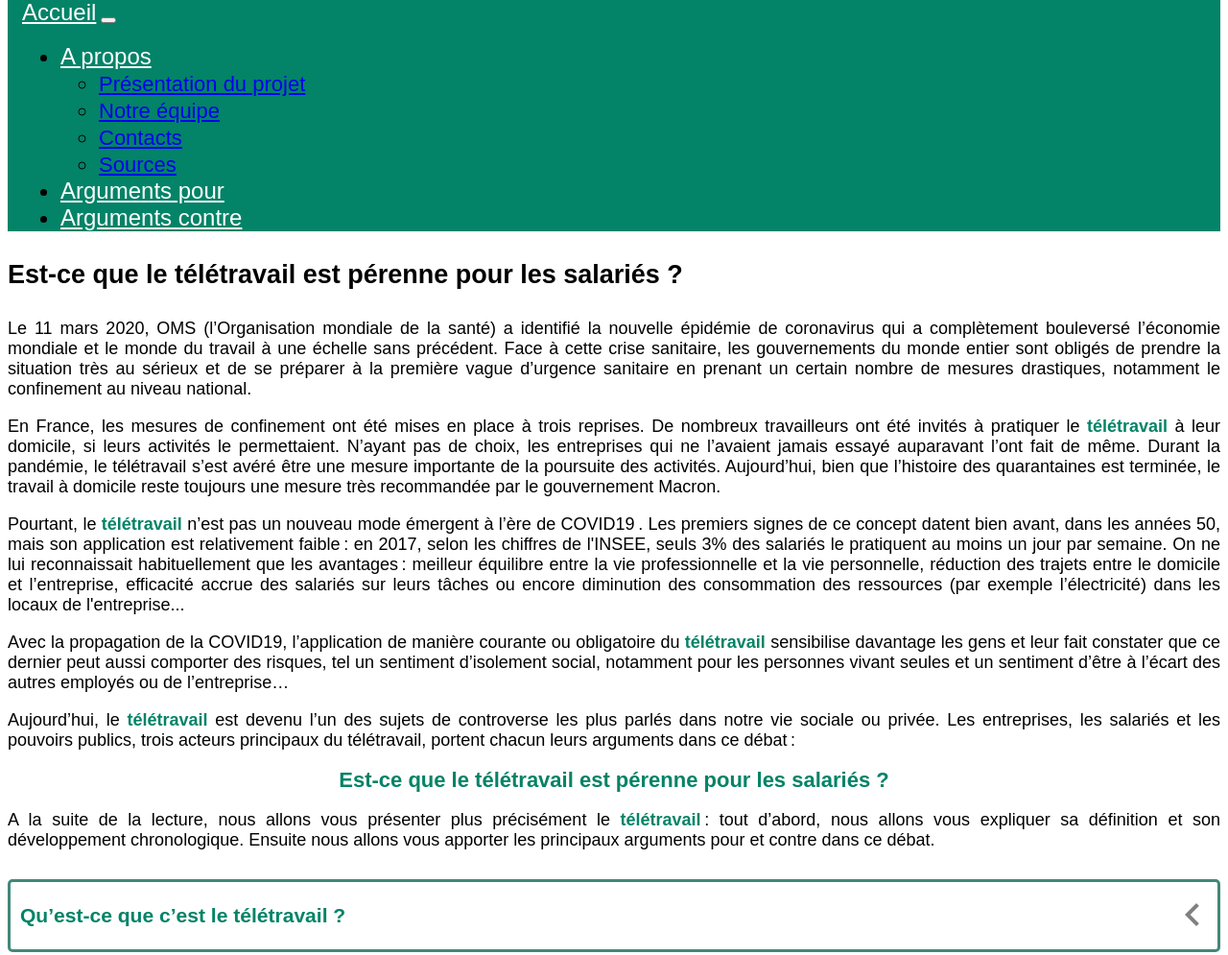
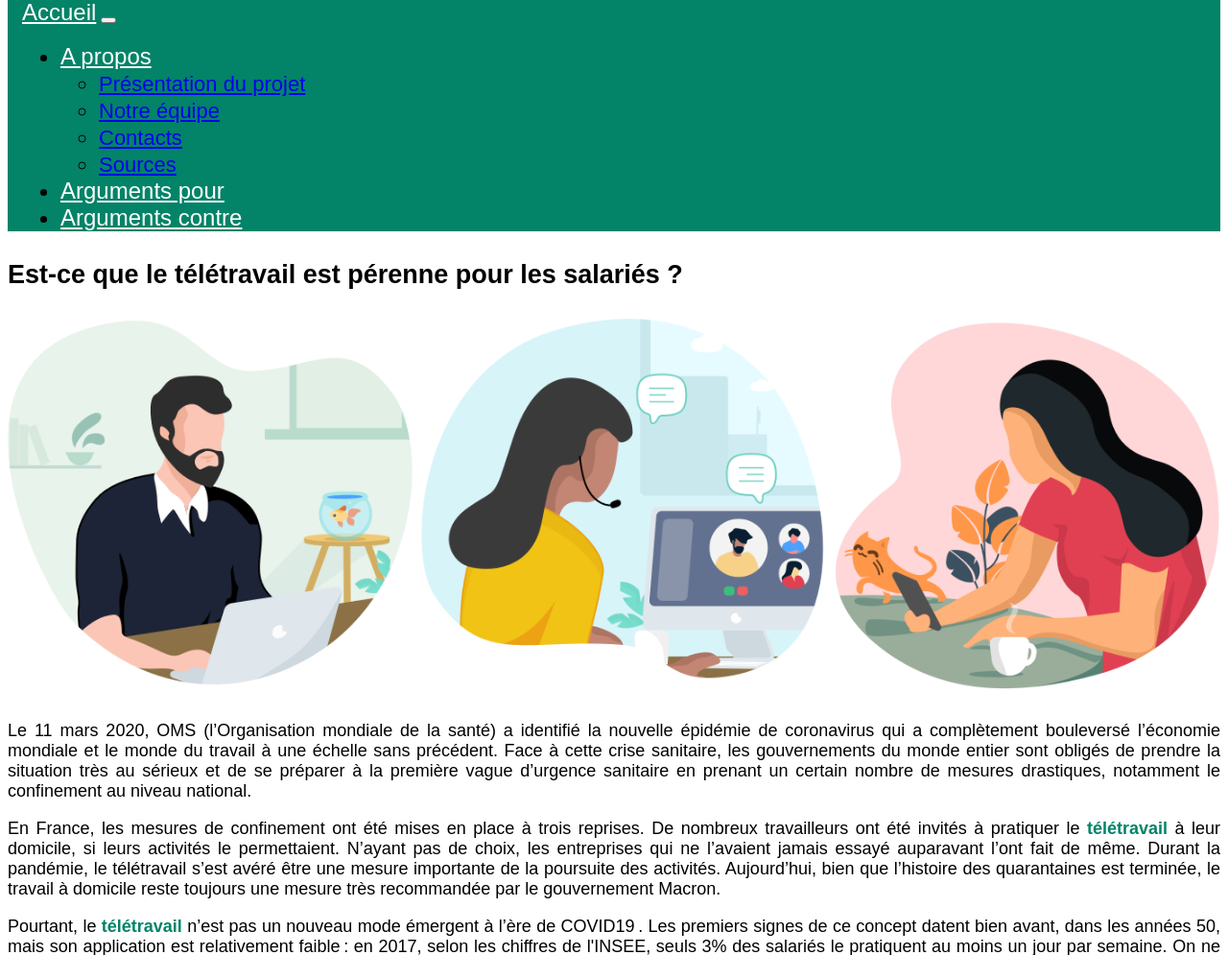
Before and after one commit to sea-gull-diana/Teletravail, a PHP site: page / in a window 1280 px wide. Shown: the part 79-1074 px from the top of the page at 96% size. Run offline with PHP 8.4, Linux system fonts and the light colour scheme.

Commit message:
Ajouter les images-banners

```diff
--- a/contre.html
+++ b/contre.html
@@ -13,6 +13,7 @@
     </header>
     <main class="container-lg">
         <h1>Les arguments en défaveur du télétravail.</h1>
+        <img class="banner" src="Images/Banner6.jpg" alt="Arguments contre - banner"/>
 
         <p>Certes, le télétravail n'est pas pour tout le monde. Au moins pas encore. Les pompiers ne peuvent pas
             éteindre le feu via Skype et il n'y a pas d'application qui permettrait aux chirurgiens de traiter leurs
--- a/css/styles.css
+++ b/css/styles.css
@@ -96,6 +96,10 @@ footer > div {
 }
 
 /* pour tous les images */
+
+.banner {
+  width:100%;
+}
 
 .img-box {
   position: relative;
--- a/index.html
+++ b/index.html
@@ -13,6 +13,7 @@
   </header>
   <main class="container-lg">
     <h2>Est-ce que le télétravail est pérenne pour les salariés ?</h2>
+    <img class="banner" src="Images/Banner.png" alt="Page d'accueil - banner"/>
     <p>
       Le 11 mars 2020, OMS (l’Organisation mondiale de la santé) a identifié la nouvelle épidémie de coronavirus qui a complètement bouleversé l’économie mondiale et le monde du travail à une échelle sans précédent.
       Face à cette crise sanitaire, les gouvernements du monde entier sont obligés de prendre la situation très
--- a/pour.html
+++ b/pour.html
@@ -11,6 +11,7 @@
     </header>
     <main class="container-lg">
         <h1>Les arguments en faveur du télétravail du point de vue de chaque acteur.</h1>
+        <img class="banner" src="Images/Banner5.jpg" alt="Arguments pour - banner"/>
     <p>
         Depuis la seconde moitié du siècle dernier jusqu'à nos jours, le télétravail devient de plus en plus reconnu dans la société. Et même si cette forme de travail a ses inconvénients (lien vers contre.html), leur nombre diminue au fil du temps, grâce au développement de la technologie.
     </p>
```
Also changed, not shown: Images/Banner.png (added), Images/Banner5.jpg (added), Images/Banner6.jpg (added).
